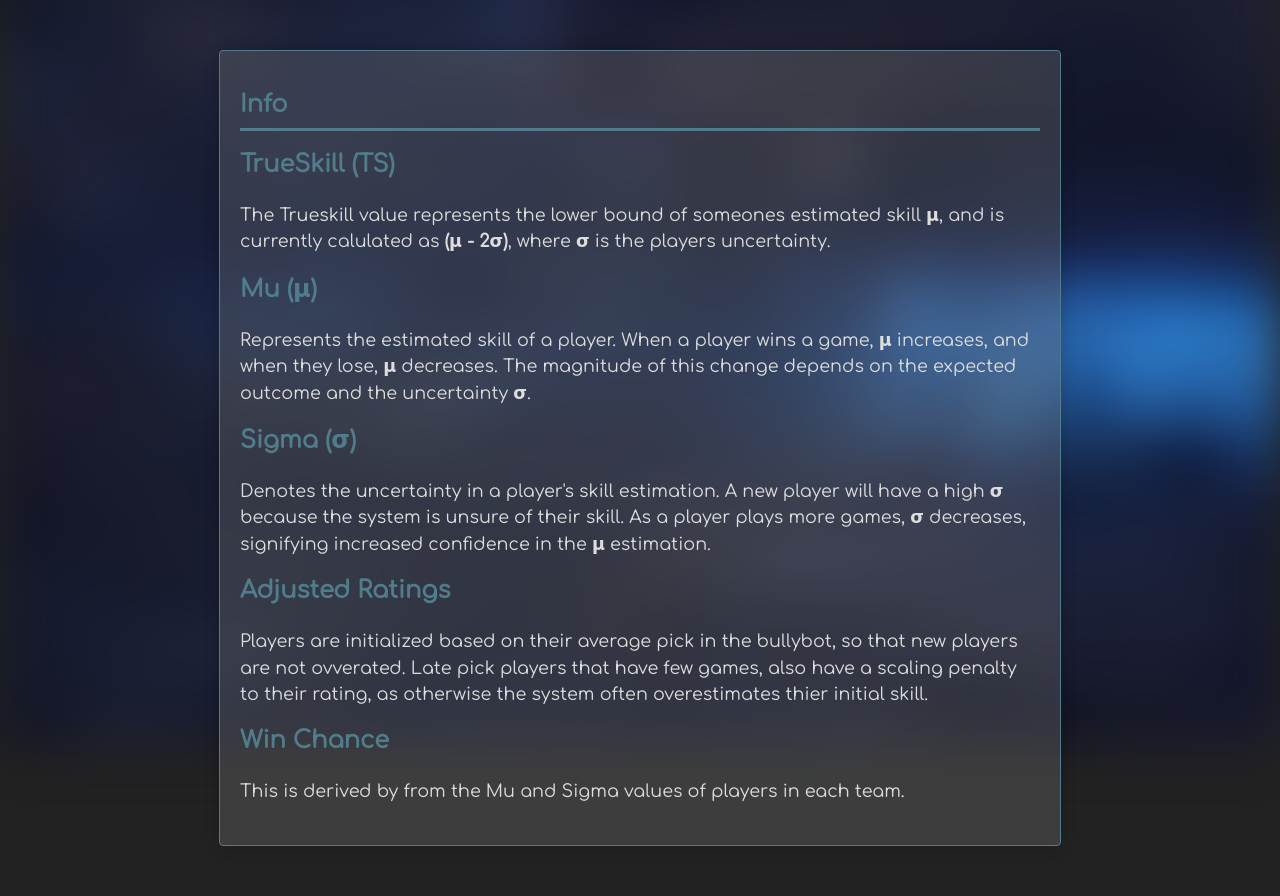
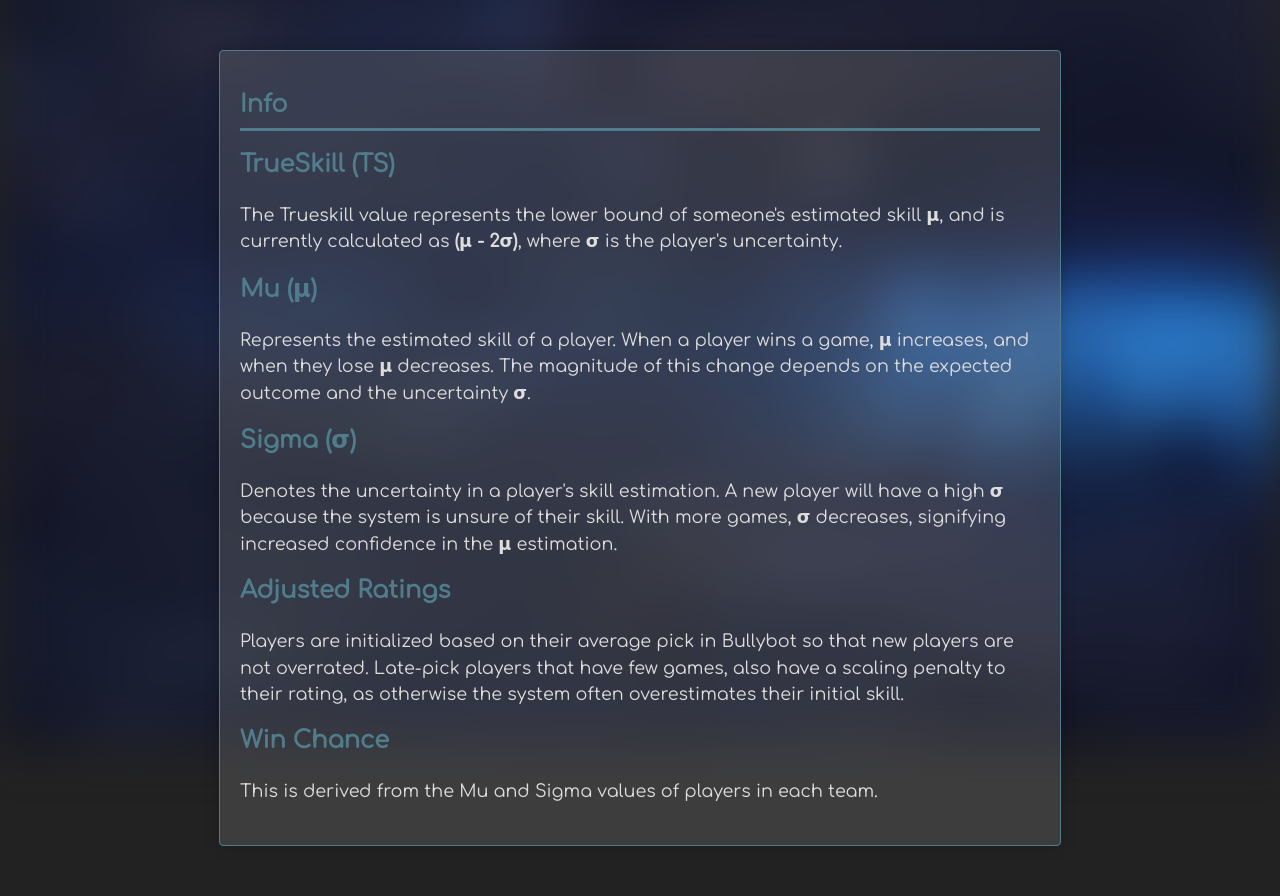
Before and after one commit to Dylan-B-D/ta-pug-trueskill-statistics, a Flask app: page /trueskill in a window 1280 px wide. Shown: the part 56-952 px from the top of the page. Run offline with Flask 3, Linux system fonts and the light colour scheme; some libraries are stand-ins or nearby versions; some web fonts are replaced.

Commit message:
Fixed Typos

```diff
--- a/app/templates/home.html
+++ b/app/templates/home.html
@@ -7,27 +7,27 @@
         <h2>Info</h2>
             <h3>TrueSkill (TS)</h3>
             <p>
-                The Trueskill value represents the lower bound of someones estimated skill <strong>μ</strong>, and is currently calulated as <strong>(μ - 2σ)</strong>, where <strong>σ</strong> is the players uncertainty.
+                The Trueskill value represents the lower bound of someone's estimated skill <strong>μ</strong>, and is currently calculated as <strong>(μ - 2σ)</strong>, where <strong>σ</strong> is the player's uncertainty.
             </p>
 
             <h3>Mu (μ)</h3>
             <p>
-                Represents the estimated skill of a player. When a player wins a game, <strong>μ</strong> increases, and when they lose, <strong>μ</strong> decreases. The magnitude of this change depends on the expected outcome and the uncertainty <strong>σ</strong>.
+                Represents the estimated skill of a player. When a player wins a game, <strong>μ</strong> increases, and when they lose <strong>μ</strong> decreases. The magnitude of this change depends on the expected outcome and the uncertainty <strong>σ</strong>.
             </p>
 
             <h3>Sigma (σ)</h3>
             <p>
-                Denotes the uncertainty in a player's skill estimation. A new player will have a high <strong>σ</strong> because the system is unsure of their skill. As a player plays more games, <strong>σ</strong> decreases, signifying increased confidence in the <strong>μ</strong> estimation.
+                Denotes the uncertainty in a player's skill estimation. A new player will have a high <strong>σ</strong> because the system is unsure of their skill. With more games, <strong>σ</strong> decreases, signifying increased confidence in the <strong>μ</strong> estimation.
             </p>
 
             <h3>Adjusted Ratings</h3>
             <p>
-                Players are initialized based on their average pick in the bullybot, so that new players are not ovverated. Late pick players that have few games, also have a scaling penalty to their rating, as otherwise the system often overestimates thier initial skill.
+                Players are initialized based on their average pick in Bullybot so that new players are not overrated. Late-pick players that have few games, also have a scaling penalty to their rating, as otherwise the system often overestimates their initial skill.
             </p>
 
             <h3>Win Chance</h3>
             <p>
-                This is derived by from the Mu and Sigma values of players in each team.
+                This is derived from the Mu and Sigma values of players in each team.
             </p>
     </div>
 {% endblock %}
```
